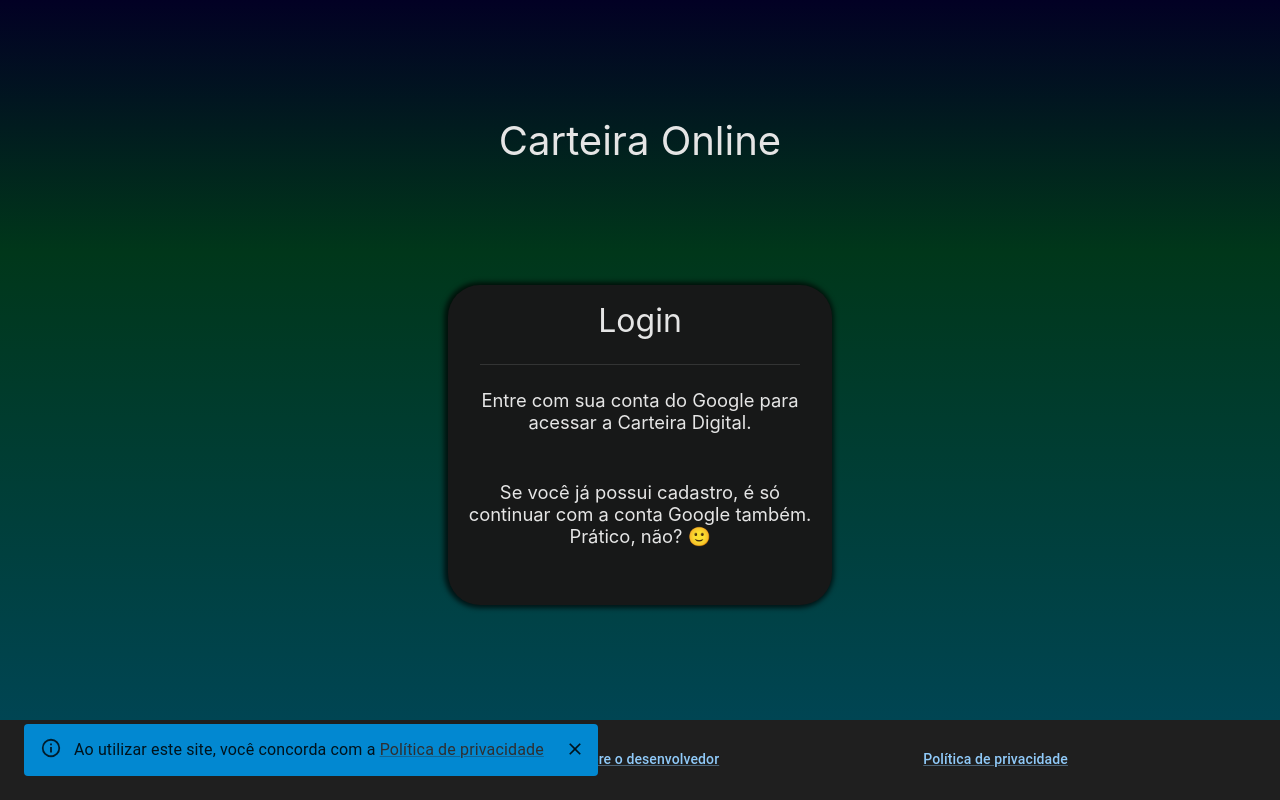
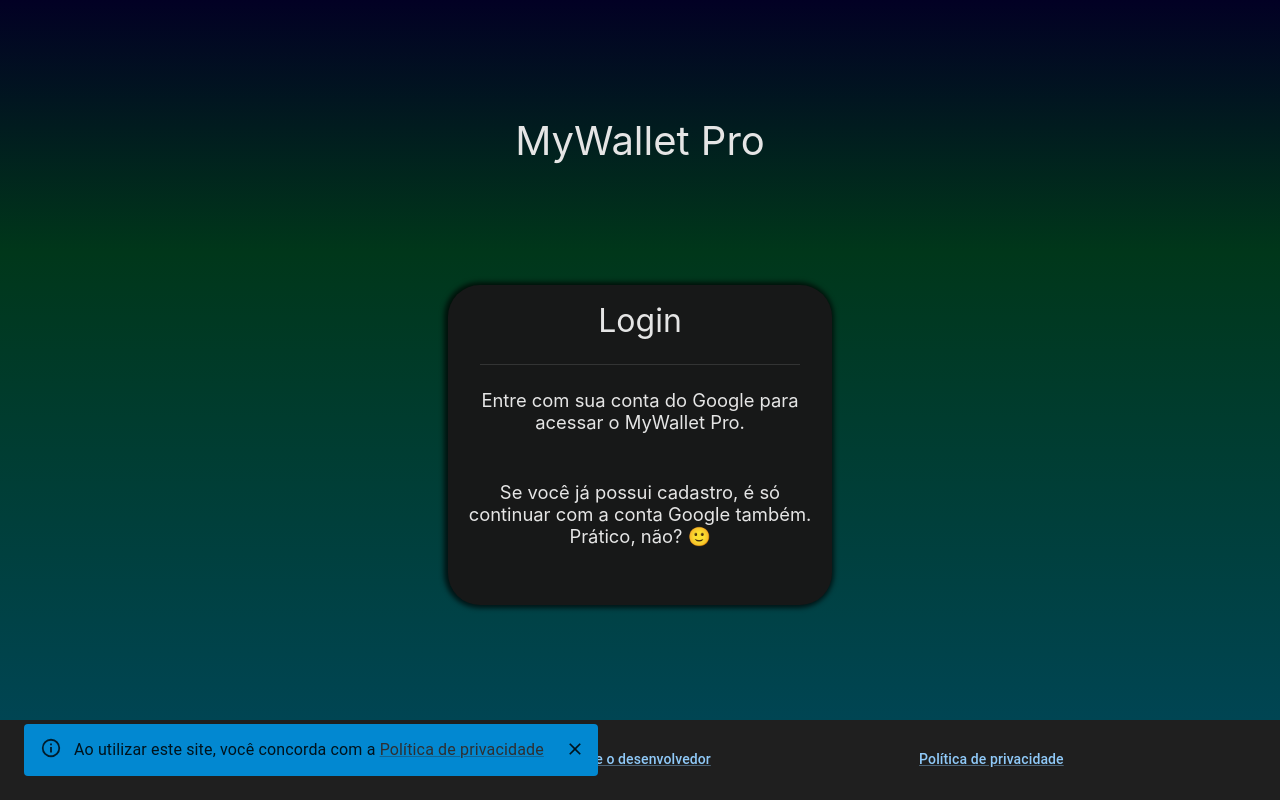
Before and after one commit to gahh2001/financeiro-web, a React (Create React App) app: page /login in a window 1280 px wide. Built offline with nearby package versions, Linux system fonts and the light colour scheme.

Commit message:
muda nome projeto prod

```diff
--- a/public/index.html
+++ b/public/index.html
@@ -6,7 +6,7 @@
 		<meta name="theme-color" content="#000000" />
 		<meta name="description" content="Web site created using create-react-app" />
 		<link rel="manifest" href="%PUBLIC_URL%/manifest.json" />
-		<title>Financeiro</title>
+		<title>MyWallet Pro</title>
 		<script src="https://accounts.google.com/gsi/client" async defer></script>
 		<link rel="shortcut icon" type="imagex/png" href="./images/favicon.ico">
 	</head>
--- a/src/componentes/footer/Footer.tsx
+++ b/src/componentes/footer/Footer.tsx
@@ -5,7 +5,7 @@ import './Footer.scss';
 const Footer: FC = () => {
 	return (
 		<div className="footer">
-			<Typography variant="h5"> Carteira Online</Typography>
+			<Typography variant="h5"> MyWallet Pro</Typography>
 			<Link href="/about-me" variant="subtitle2">Sobre o desenvolvedor</Link>
 			<Link href="/politica-de-privacidade" variant="subtitle2">Política de privacidade</Link>
 		</div>
--- a/src/paginas/login/Login.tsx
+++ b/src/paginas/login/Login.tsx
@@ -49,13 +49,13 @@ const Login: FC<IGoogleIdProps> = (props: IGoogleIdProps) => {
 		<Fragment>
 			<div className='login'>
 				<div className="nome-site">
-					Carteira Online
+					MyWallet Pro
 				</div>
 				<div className='card-login'>
 					<div className="titulo">Login</div>
 					<Divider variant="middle" />
 					<div className="texto">
-						Entre com sua conta do Google para acessar a Carteira Digital.
+						Entre com sua conta do Google para acessar o MyWallet Pro.
 					</div>
 					<div className="google">
 						<div id="buttonDiv"></div>
```
